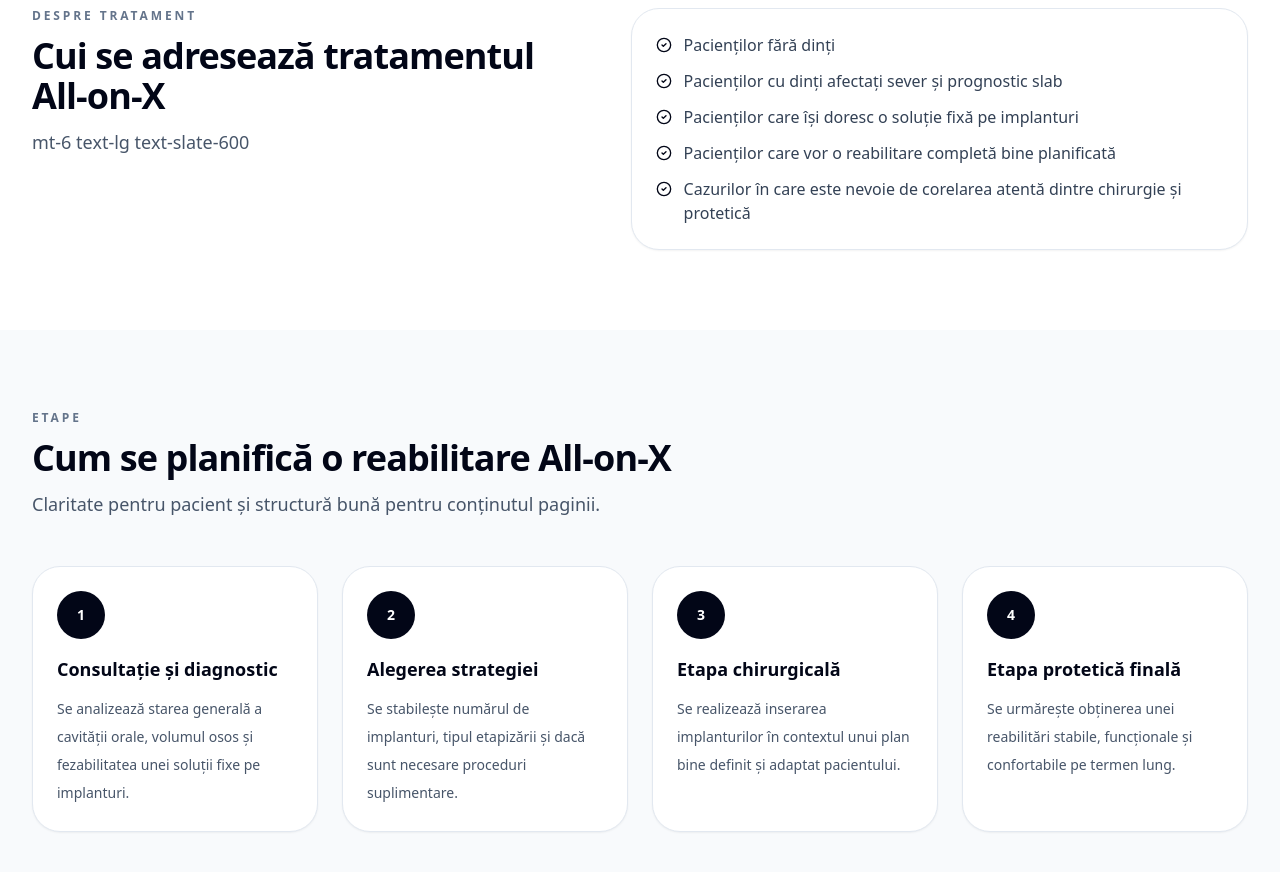
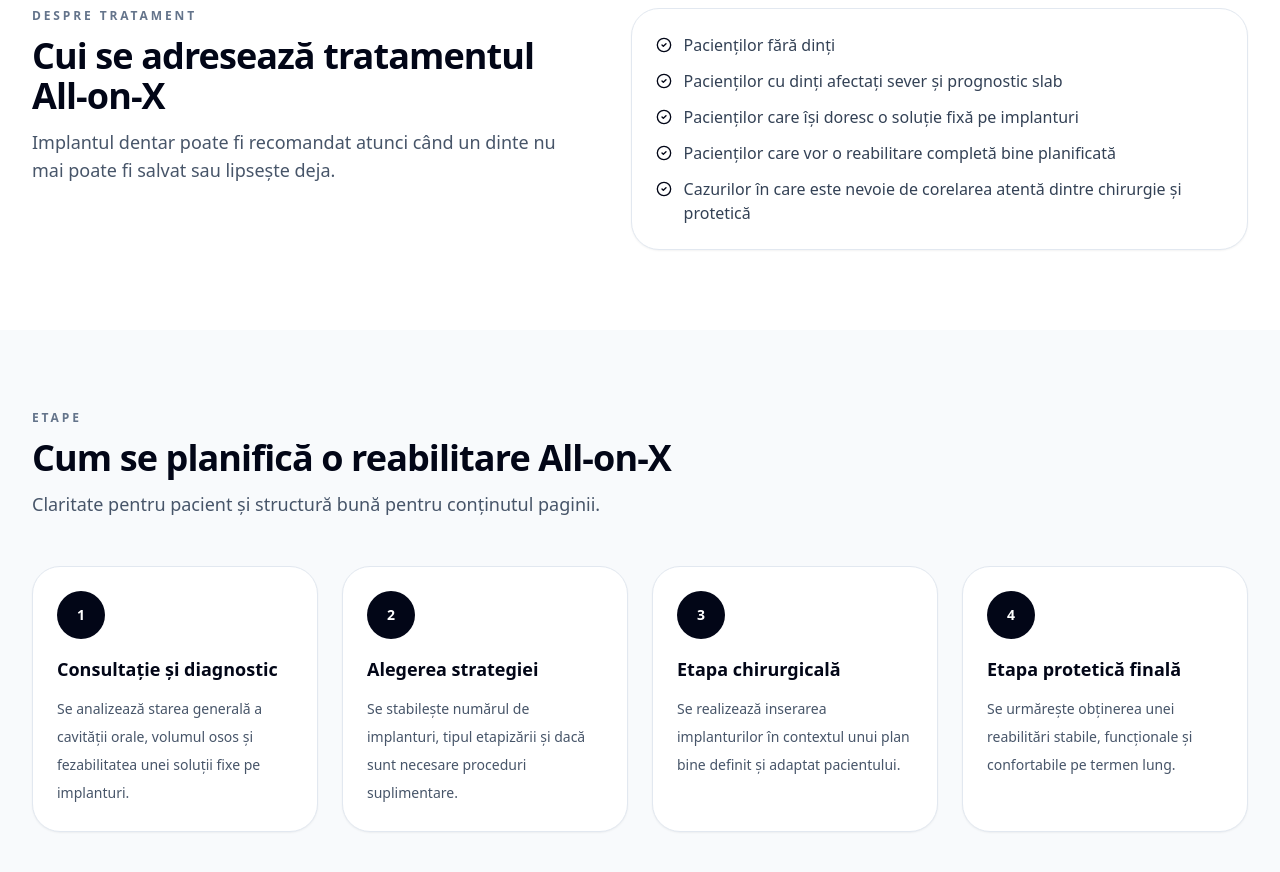
Before and after one commit to trezpka/clinica-dr-miu-clean, a Next.js app: page /all-on-x-buzau in a window 1280 px wide. Shown: the part 1020-1892 px from the top of the page. Built offline with nearby package versions, Linux system fonts and the light colour scheme.

Commit message:
Update service-page-template.tsx

```diff
--- a/components/service-page-template.tsx
+++ b/components/service-page-template.tsx
@@ -39,7 +39,7 @@ export function ServicePageTemplate({ page }: { page: ServicePageData }) {
 
       <section className="mx-auto max-w-7xl px-6 py-20 lg:px-8">
         <div className="grid gap-10 lg:grid-cols-[0.95fr_1.05fr] lg:items-start">
-          <SectionTitle eyebrow="Despre tratament" title={page.benefitsTitle} description="mt-6 text-lg text-slate-600" />
+          <SectionTitle eyebrow="Despre tratament" title={page.benefitsTitle} description="Implantul dentar poate fi recomandat atunci când un dinte nu mai poate fi salvat sau lipsește deja." />
           <Card className="rounded-[1.75rem] border-slate-200 shadow-sm"><CardContent className="p-6"><BulletList items={page.benefits} /></CardContent></Card>
         </div>
       </section>
```
